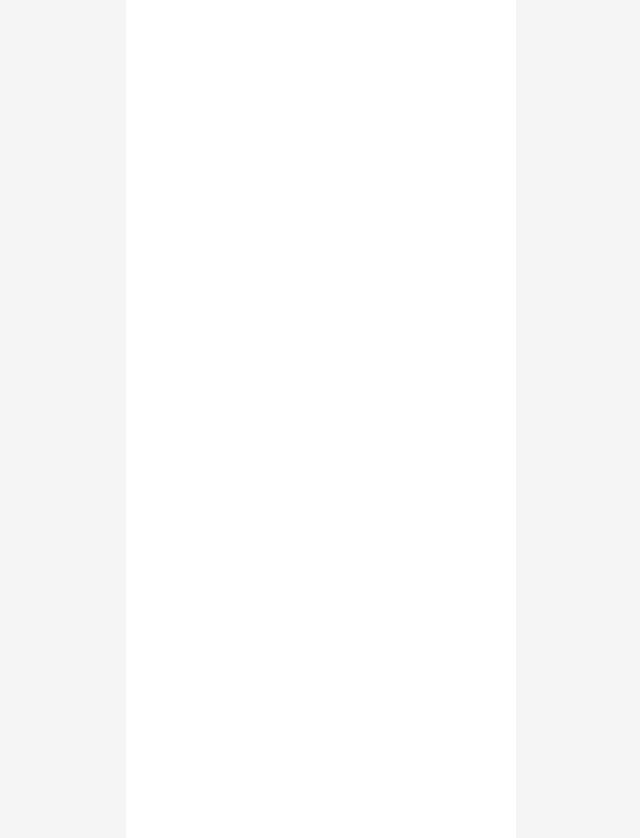
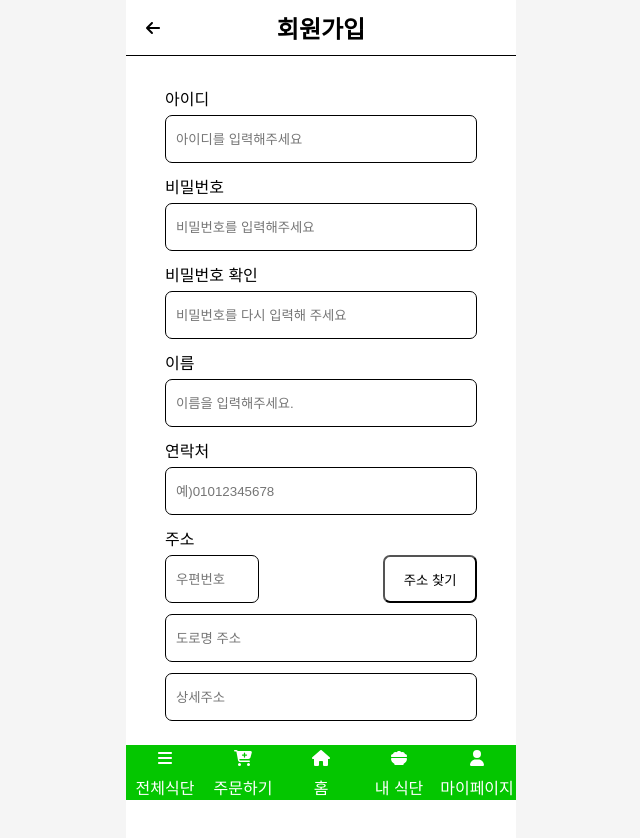
Before and after one commit to dongsubnambuk/LikeLion-12th-Hackathon, a React (Create React App) app in the folder Front/: page /signup in a window 1280 px wide. Before the commit this address had no page. Shown: the top 838 px of the page, without its empty margins (319-959 px from the left). Built offline with nearby package versions, Linux system fonts and the light colour scheme.

Commit message:
회원가입 완료

```diff
--- a/Front/package.json
+++ b/Front/package.json
@@ -12,7 +12,9 @@
     "@testing-library/react": "^13.4.0",
     "@testing-library/user-event": "^13.5.0",
     "react": "^18.3.1",
+    "react-daum-postcode": "^3.1.3",
     "react-dom": "^18.3.1",
+    "react-modal": "^3.16.1",
     "react-router-dom": "^6.25.1",
     "react-scripts": "5.0.1",
     "sass": "^1.77.8",
--- a/Front/src/App.js
+++ b/Front/src/App.js
@@ -3,6 +3,7 @@ import { BrowserRouter as Router, Route, Routes } from "react-router-dom";
 import'./App.css';
 import MainPage from './pages/MainPage';
 import Login from './pages/Login';
+import Signup from './pages/Signup';
 
 const App = () => (
   <div className="mobile-container">
@@ -10,6 +11,7 @@ const App = () => (
             <Routes>
                 <Route path="/" element={<MainPage/>} />
                 <Route path="/login" element={<Login/>} />
+                <Route path="/signup" element={<Signup/>} />
             </Routes>
         </Router>
 
--- a/Front/src/CSS/BottomNav.css
+++ b/Front/src/CSS/BottomNav.css
@@ -13,6 +13,7 @@
   }
 
   .wrapper {
+    cursor: pointer;
     display: flex;
     justify-content: center;
     align-items: center;
--- /dev/null
+++ b/Front/src/CSS/Signup.css
@@ -0,0 +1,104 @@
+.signup-topbar{
+    display: flex;
+    align-items: center;
+    justify-content: center;
+    position: relative;
+    padding: 10px;
+    border-bottom: 1px solid #000;
+}
+
+.back-btn {
+    position: absolute;
+    left: 5%;
+    cursor: pointer;
+}
+
+.signup-topbar h2 {
+    margin: 0;
+    text-align: center; /* 중앙 정렬 */
+    flex: 1;
+}
+
+.signup-inner {
+    display: flex;
+    flex-direction: column;
+    justify-content: center;
+    padding-top: 30px;
+    align-items: center; /* 중앙 정렬 */
+}
+
+.signup-inner {
+    display: flex;
+    flex-direction: column;
+    justify-content: center;
+    padding-top: 30px;
+    align-items: center;
+}
+
+
+.form-group {
+    display: flex;
+    flex-direction: column;
+    width: 80%;
+    margin-bottom: 11px; /* 각 그룹 사이에 여백 추가 */
+}
+
+.form-group label {
+    margin-bottom: 5px; /* 라벨과 input 사이의 간격 */
+}
+
+.signup-inner input {
+    box-sizing: border-box;
+    /* width: 90%;  */
+    height: 6vh;
+    background: #FFFFFF;
+    border: 1px solid #000000;
+    border-radius: 7px;
+    padding-left: 10px; /* 입력 텍스트와 플레이스홀더에 왼쪽 여백 추가 */
+}
+
+
+.address{
+    display: flex;
+    justify-content: center;
+    flex-direction: column;
+    width: 100%;
+}
+
+.address-serch{
+    display: flex;
+    justify-content: space-between;
+    margin-bottom: 11px; /* 각 그룹 사이에 여백 추가 */
+}
+.address-serch button{
+    background-color: #FFFFFF;
+    border-radius: 7px;
+    width: 30%;
+    cursor: pointer;
+}
+
+.address-serch :first-child{
+    width: 30%;
+}
+
+.signup-btn{
+    cursor: pointer;
+    width: 80%;
+    height: 6vh;
+    background: none; /* 내부 색상을 없앱니다 */
+    border: 2px solid #04C600; /* 테두리 색상과 두께를 설정합니다 */
+    border-radius: 7px;
+    font-size: 20px;
+    margin-top: 7px;
+    font-weight: bold;
+    outline: none; /* 아웃라인을 없앱니다 */
+    color: #000000 !important; /* 텍스트 색상을 검정색으로 설정합니다 */
+    -webkit-appearance: none; /* 사파리 기본 스타일을 없앱니다 */
+    -moz-appearance: none; /* 파이어폭스 기본 스타일을 없앱니다 */
+    appearance: none; /* 기본 스타일을 없앱니다 */
+}
+
+.address-detail input {
+    width: 100%;
+    margin-bottom: 11px;
+}
--- a/Front/src/components/BottomNav.jsx
+++ b/Front/src/components/BottomNav.jsx
@@ -7,8 +7,15 @@ import { faBowlFood } from "@fortawesome/free-solid-svg-icons";
 import { faCartPlus } from "@fortawesome/free-solid-svg-icons";
 import { faUser } from "@fortawesome/free-solid-svg-icons";
 import { faBars } from "@fortawesome/free-solid-svg-icons";
+import { useNavigate } from 'react-router-dom';
 
 const BottomNav = () => {
+  const navigate = useNavigate();
+
+  const handleNavigationMainPage = () => {
+    navigate('/');
+};
+
   return (
     <nav className="wrapper">
       {/* 하단 네비게이션 최상위 태그 */}
@@ -21,10 +28,10 @@ const BottomNav = () => {
       <FontAwesomeIcon icon={faCartPlus} />
       주문하기
       </div>
-      <div className="button-naming">
-      <FontAwesomeIcon icon={faHouse} />
-      홈
-      </div>
+      <div className="button-naming" onClick={handleNavigationMainPage}>
+                <FontAwesomeIcon icon={faHouse} />
+                홈
+            </div>
       <div className="button-naming">
       <FontAwesomeIcon icon={faBowlFood} />
       내 식단
--- /dev/null
+++ b/Front/src/pages/Signup.jsx
@@ -0,0 +1,169 @@
+import React, { useState } from "react";
+import { useNavigate } from 'react-router-dom';
+import { FontAwesomeIcon } from "@fortawesome/react-fontawesome";
+import { faArrowLeft} from '@fortawesome/free-solid-svg-icons';
+import '../CSS/Signup.css';
+import BottomNav from '../components/BottomNav';
+import Modal from "react-modal"; // 추가
+import DaumPostcode from "react-daum-postcode";
+
+function Signup(){
+    const [email, setEmail] = useState("");
+    const [password, setPassword] = useState("");
+    const [confirmPassword, setConfirmPassword] = useState("");
+    const [userName, setUserName] = useState("");
+    const [phoneNumber, setphoneNumber] = useState("");
+    const [zipCode, setZipcode] = useState("");
+    const [roadAddress, setRoadAddress] = useState("");
+    const [detailAddress, setDetailAddress] = useState("");    // 추가
+    const [isOpen, setIsOpen] = useState(false); // 추가
+
+    const completeHandler = (data) => {
+        setZipcode(data.zonecode);
+        setRoadAddress(data.roadAddress);
+        setIsOpen(false); // 추가
+    };
+
+        // Modal 스타일
+        const customStyles = {
+            overlay: {
+                backgroundColor: "rgba(0,0,0,0.5)",
+                display: "flex",
+                justifyContent: "center",
+                alignItems: "center",
+            },
+            content: {
+                left: "0",
+                margin: "auto",
+                width: "100%",
+                height: "80%",
+                padding: "0",
+                overflow: "hidden",
+                display: "flex",
+                flexDirection: "column",
+            },
+        };
+
+        // 검색 클릭
+        const toggle = () => {
+            setIsOpen(!isOpen);
+        };
+
+        // 상세 주소검색 event
+        const changeHandler = (e) => {
+            setDetailAddress(e.target.value);
+        };
+
+
+        const clickHandler = () => {
+            if (detailAddress === "") {
+                alert("상세주소를 입력해주세요.");
+            } else {
+                console.log(zipCode, roadAddress, detailAddress);
+            }
+        };
+
+    const navigate = useNavigate();
+
+    const handleBack = () => {
+        navigate(-1); //뒤로가기
+      };
+
+
+    return(
+        <>
+            <div className="signup-topbar">
+                <FontAwesomeIcon icon={faArrowLeft} onClick={handleBack} className="back-btn"/>
+                <h2>회원가입</h2>
+            </div>
+
+            <div className="signup-inner">
+            <div className="form-group">
+                <label htmlFor="email">아이디</label>
+                <input
+                    type="text"
+                    id="email"
+                    value={email}
+                    className="signup-email"
+                    placeholder="아이디를 입력해주세요"
+                    onChange={(e) => setEmail(e.target.value)}
+                />
+            </div>
+
+            <div className="form-group">
+                <label htmlFor="password">비밀번호</label>
+                <input
+                    type="password"
+                    id="password"
+                    value={password}
+                    className="signup-password"
+                    placeholder="비밀번호를 입력해주세요"
+                    onChange={(e) => setPassword(e.target.value)}
+                />
+            </div>
+
+            <div className="form-group">
+                <label htmlFor="confirm-password">비밀번호 확인</label>
+                <input
+                    type="password"
+                    id="confirm-password"
+                    value={confirmPassword}
+                    placeholder="비밀번호를 다시 입력해 주세요"
+                    onChange={(e) => setConfirmPassword(e.target.value)}
+                />
+            </div>
+
+            <div className="form-group">
+                <label htmlFor="username">이름</label>
+                <input
+                    type="text"
+                    id="username"
+                    value={userName}
+                    placeholder="이름을 입력해주세요."
+                    onChange={(e) => setUserName(e.target.value)}
+                />
+            </div>
+
+            <div className="form-group">
+                <label htmlFor="phonenumber">연락처</label>
+                <input
+                    type="text"
+                    id="phonenumber"
+                    value={phoneNumber}
+                    placeholder="예)01012345678"
+                    onChange={(e) => setphoneNumber(e.target.value)}
+                />
+            </div>
+            <div className="form-group">
+                <div className="address">
+
+                    <label htmlFor="address">주소</label>
+                    <div className="address-serch">
+                        <input value={zipCode} readOnly placeholder="우편번호" />
+                        <button onClick={toggle}>주소 찾기</button>
+                    </div>
+                    <div className="address-detail">
+                        <input value={roadAddress} readOnly placeholder="도로명 주소" />
+                        <Modal isOpen={isOpen} ariaHideApp={false} style={customStyles}>
+                        <button onClick={toggle} style={{ alignSelf: 'center', padding: '10px 20px', fontSize: '16px', marginTop: '20px' }}>닫기</button> {/* 닫기 버튼 추가 및 스타일링 */}
+                            <DaumPostcode onComplete={completeHandler} height="100%" />
+                        </Modal>
+                        <input
+                            type="text"
+                            onChange={changeHandler}
+                            value={detailAddress}
+                            placeholder="상세주소"
+                        />
+                    </div>
+
+                </div>
+            </div>
+            <button className="signup-btn">회원가입</button>
+        </div>
+
+            <BottomNav/>
+        </>
+    );
+}
+
+export default Signup;
```
Also changed, not shown: Front/src/CSS/Post.css (added, +8 -0 lines), Front/src/components/Post.jsx (added, +40 -0 lines), 1 other file (tests, documents, lock files or other folders).
